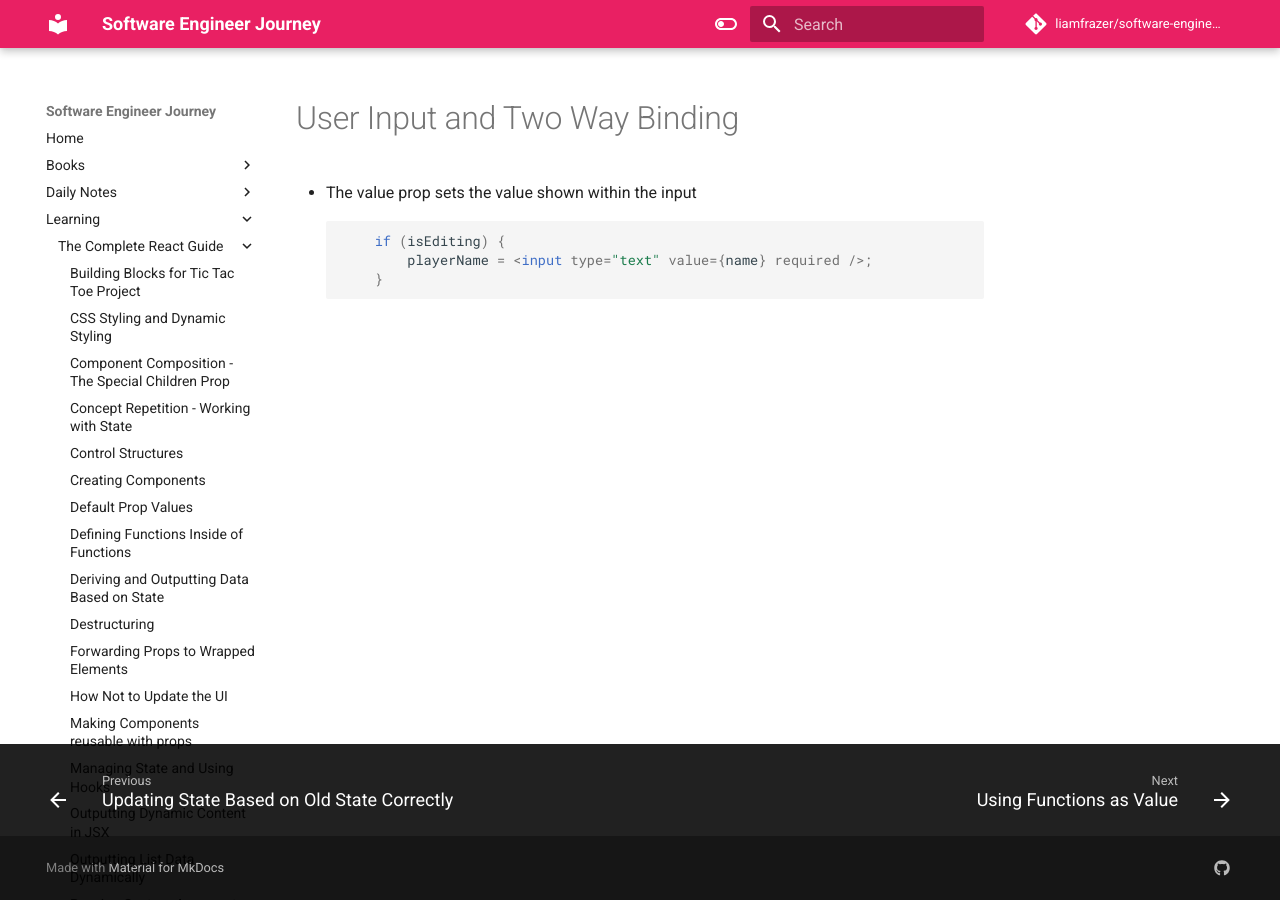
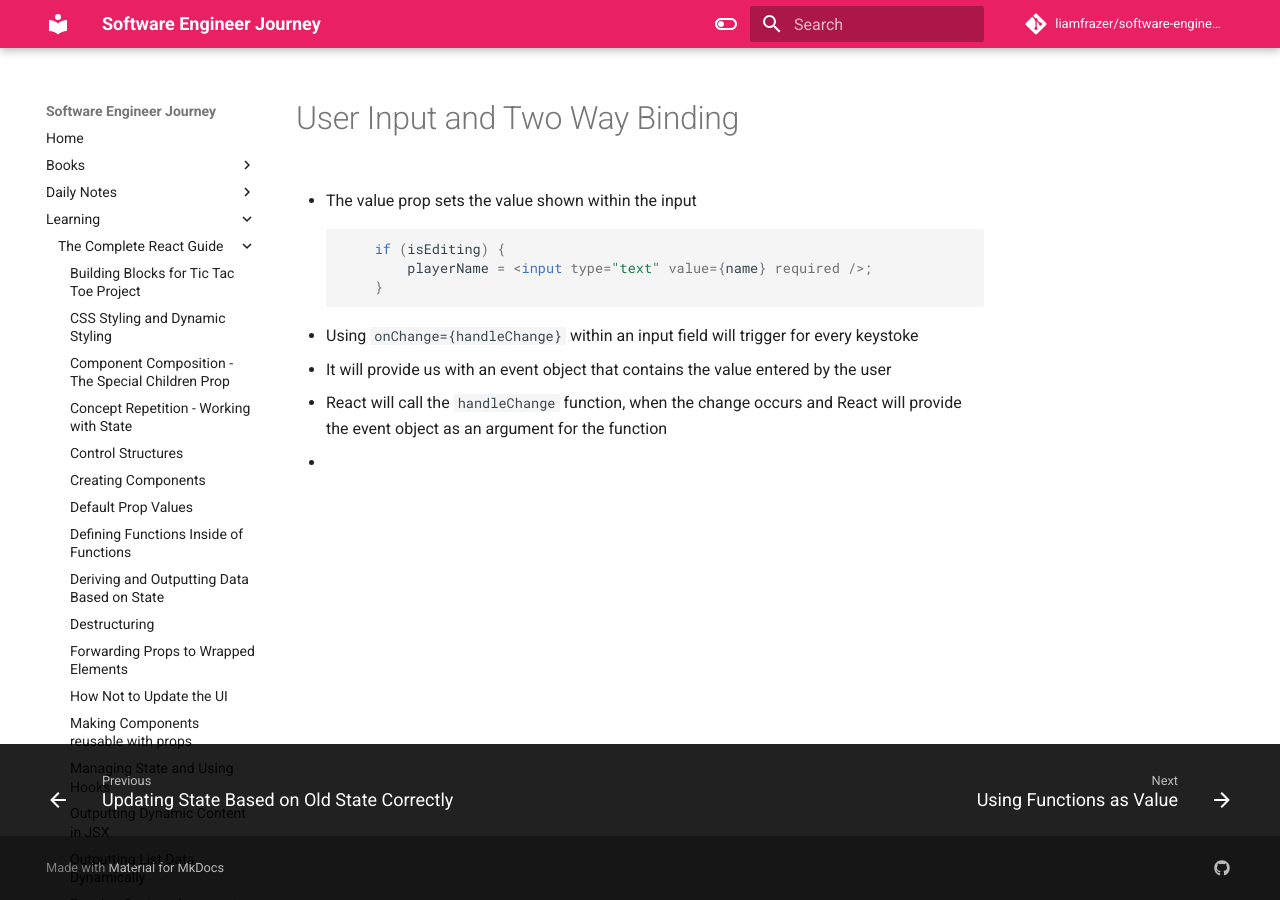
Before and after one commit to liamfrazer/software-engineer-journey, an MkDocs documentation site: the page built from docs/Learning/The Complete React Guide/User Input and Two Way Binding.md, in a window 1280 px wide. Built offline with MkDocs 1.6.1 and Material for MkDocs 9.7.7, drawn with Linux system fonts in a browser that asks for light colours; comment, search, counter and statistics services are not loaded.

Commit message:
vault backup: 2023-12-24 11:56:29

````diff
--- a/docs/Learning/The Complete React Guide/User Input and Two Way Binding.md
+++ b/docs/Learning/The Complete React Guide/User Input and Two Way Binding.md
@@ -13,3 +13,8 @@ tags:
 		playerName = <input type="text" value={name} required />;
 	}
 ```
+
+* Using `onChange={handleChange}` within an input field will trigger for every keystoke
+* It will provide us with an event object that contains the value entered by the user
+* React will call the `handleChange` function, when the change occurs and React will provide the event object as an argument for the function
+*
````
